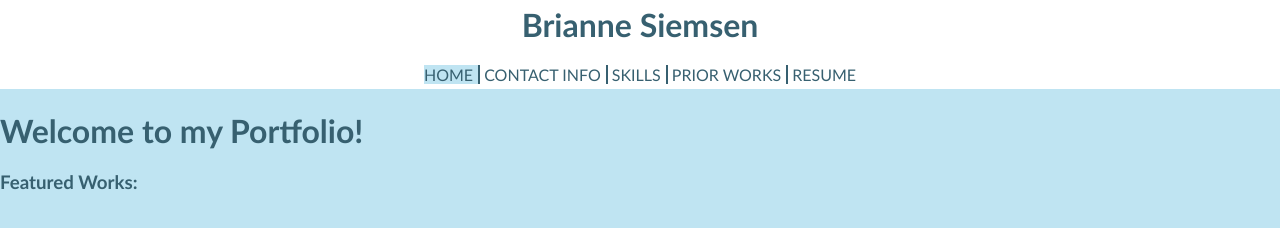
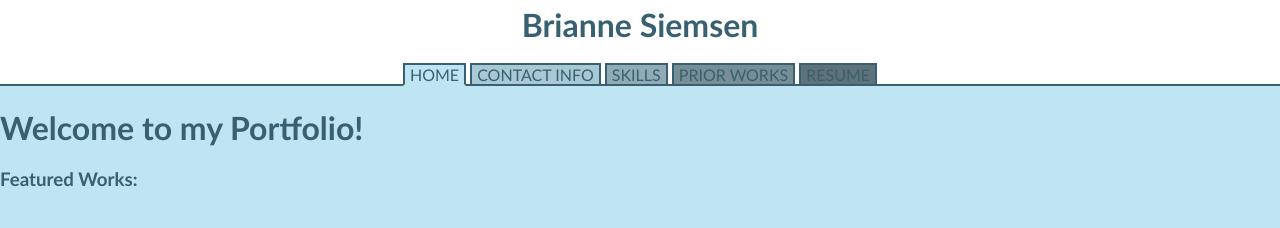
Before and after one commit to parsnippity/portfolio, a plain HTML site: page index.html in a window 1280 px wide. Both pictures are taken after a click on the link "HOME". Drawn offline with Linux system fonts and the light colour scheme.

Commit message:
made it look like folders

```diff
--- a/index.js
+++ b/index.js
@@ -1,12 +1,19 @@
-let bits = [{shown: "home", click: "homeClick", color:"#bfe4f2"}, {shown: "contact", click: "contactClick", color: "#a7c8d4"}, {shown: "skills", click: "contactClick", color: "#8fabb5"}, {shown: "works", click: "worksClick", color: "#778e97"}, {shown: "resume", click: "resumeClick", color: "#607279"}];
+let bits = [{main: "home", click: "homeClick", color:"#bfe4f2", textColor: "#386373"}, {main: "contact", click: "contactClick", color: "#a7c8d4", textColor: "#294954"}, {main: "skills", click: "skillsClick", color: "#8fabb5", textColor: "#1A2E36"}, {main: "works", click: "worksClick", color: "#778e97", textColor: "#6FC2E3"}, {main: "resume", click: "resumeClick", color: "#607279", textColor: "#60A8C4"}];
+let shown = bits[0];
+let current = bits[0];
 
-function show(hi, ho){
+function show(hi){
+    for(let item of bits){
+        if(hi == item.main){
+            current = item;
+        }
+    }
     document.getElementById(hi).removeAttribute("hidden");
-    if (hi != shown) document.getElementById(shown).setAttribute("hidden", "");
+    if (hi != shown.main) document.getElementById(shown.main).setAttribute("hidden", "");
+    if (hi != shown.main) document.getElementById(shown.click).style.borderBottom = `2px solid #376070`;
     document.getElementById(hi).setAttribute("class", "fade-in-text");
-    document.getElementById(ho).style.backgroundColor = "#BFE4F2";
-    document.getElementById(shown).removeAttribute("class");
-    document.getElementById(shownClick).style.backgroundColor = "white";
-    shown = hi;
-    shownClick = ho;
+    document.getElementById(current.click).style.borderBottom = `2px solid ${current.color}`;
+    document.body.style.backgroundColor = current.color;
+    document.getElementById(shown.main).removeAttribute("class");
+    shown = current;
 }
--- a/test.css
+++ b/test.css
@@ -11,22 +11,38 @@ body {
     text-align: center;
     padding: 5px;
     position: sticky;
+    padding-bottom: 0px;
+    border-bottom: 2px solid #376070;
 }
 
 .navClicks {
-    color: #376070;
     border-right: 2px solid #376070;
     padding-right: 5px;
+    padding-left: 5px;
     text-decoration: none;
+    border-left: 2px solid #376070;
+    border-top: 2px solid #376070;
 }
 
 #homeClick {
-    background-color: rgb(191, 228, 242);
+    background-color: #bfe4f2;
+    border-bottom: 2px solid #bfe4f2;
+}
+
+#contactClick {
+    background-color: #a7c8d4;border-bottom: 2px solid #376070;
+}
+
+#skillsClick {
+    background-color: #8fabb5;border-bottom: 2px solid #376070;
+}
+
+#worksClick {
+    background-color: #778e97;border-bottom: 2px solid #376070;
 }
 
 #resumeClick {
-    border-right: 0px solid #376070;
-    padding-right: 0px;
+    background-color: #607279;border-bottom: 2px solid #376070;
 }
 
 #name {
```
Also changed, not shown: 1 other file.
